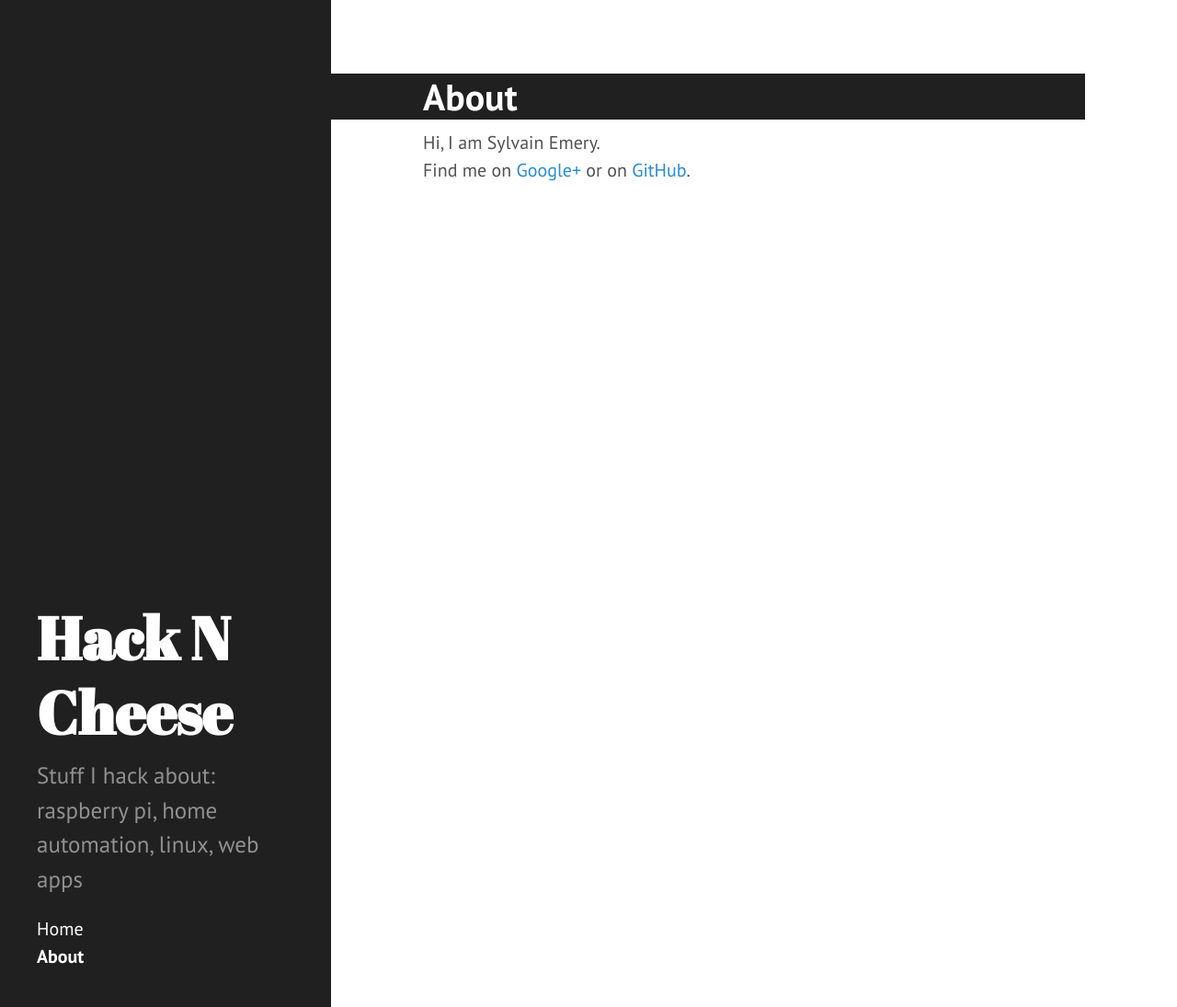
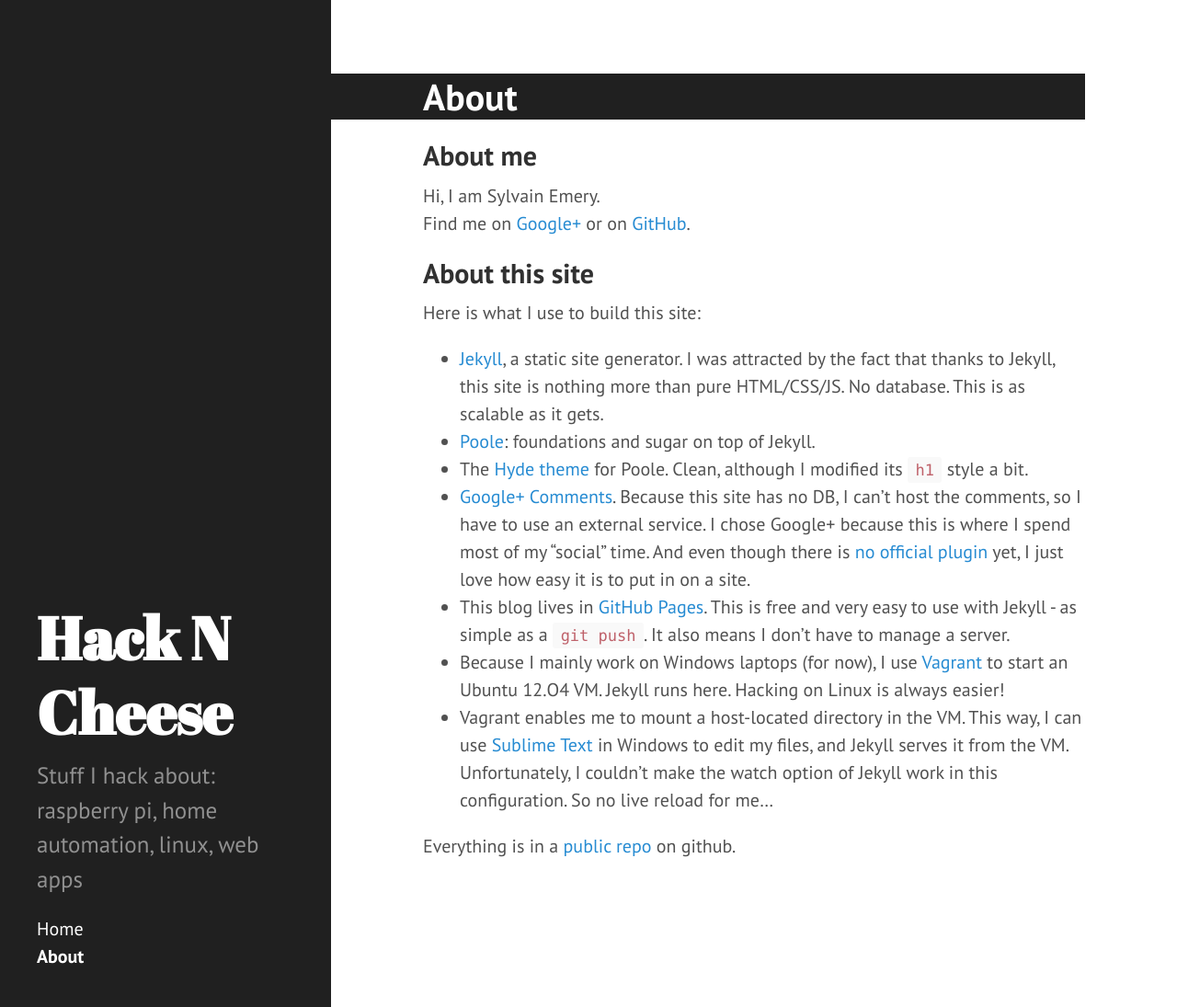
Before and after one commit to sylvainemery/sylvainemery.github.io, a Jekyll site: the page built from about.md, in a window 1280 px wide and 1095 px high. Shown: the whole window at 92% size. Built offline with Jekyll 4.4.1, drawn with Linux system fonts in a browser that asks for light colours; Markdown is read by kramdown in place of the engine named in the settings.

Commit message:
Added info of what I use to build this site

```diff
--- a/about.md
+++ b/about.md
@@ -2,9 +2,25 @@
 layout: page
 title: About
 ---
+
+## About me
 
 <div class="vcard">
 Hi, I am <span class="fn"><span class="given-name">Sylvain</span> <span class="family-name">Emery</span></span>.
 <br />
 Find me on <a class="url" href="https://plus.google.com/+SylvainEmery">Google+</a> or on <a href="https://github.com/sylvainemery/">GitHub</a>.
 </div>
+
+## About this site
+
+Here is what I use to build this site:
+
+- [Jekyll](http://jekyllrb.com/), a static site generator. I was attracted by the fact that thanks to Jekyll, this site is nothing more than pure HTML/CSS/JS. No database. This is as scalable as it gets.
+- [Poole](http://getpoole.com/): foundations and sugar on top of Jekyll.
+- The [Hyde theme](http://hyde.getpoole.com/) for Poole. Clean, although I modified its `h1` style a bit.
+- [Google+ Comments](https://support.google.com/blogger/answer/2981015). Because this site has no DB, I can't host the comments, so I have to use an external service. I chose Google+ because this is where I spend most of my "social" time. And even though there is [no official plugin](http://googlesystem.blogspot.fr/2013/04/add-google-comments-to-any-web-page.html) yet, I just love how easy it is to put in on a site.
+- This blog lives in [GitHub Pages](http://pages.github.com/). This is free and very easy to use with Jekyll - as simple as a `git push`. It also means I don't have to manage a server.
+- Because I mainly work on Windows laptops (for now), I use [Vagrant](http://www.vagrantup.com/) to start an Ubuntu 12.O4 VM. Jekyll runs here. Hacking on Linux is always easier!
+- Vagrant enables me to mount a host-located directory in the VM. This way, I can use [Sublime Text](http://www.sublimetext.com/) in Windows to edit my files, and Jekyll serves it from the VM. Unfortunately, I couldn't make the watch option of Jekyll work in this configuration. So no live reload for me...
+
+Everything is in a [public repo](https://github.com/sylvainemery/sylvainemery.github.io) on github.
```
